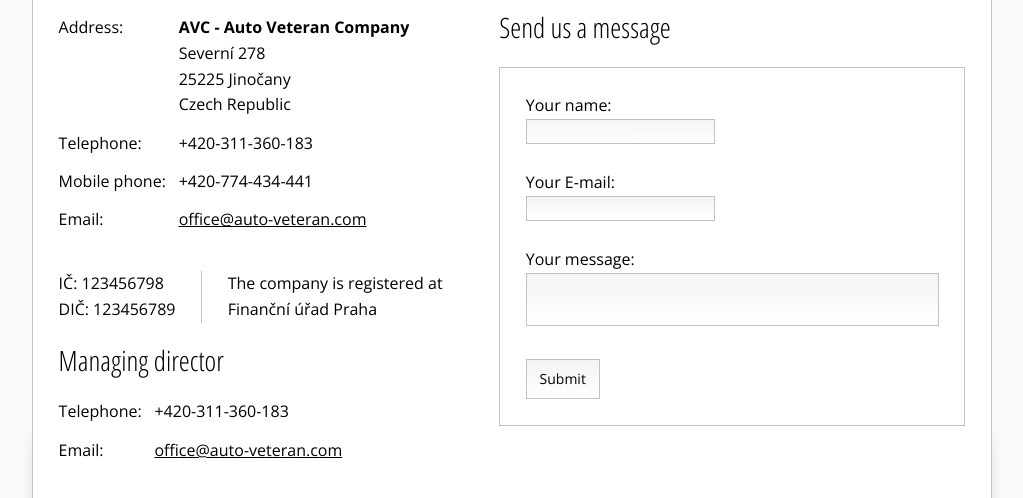
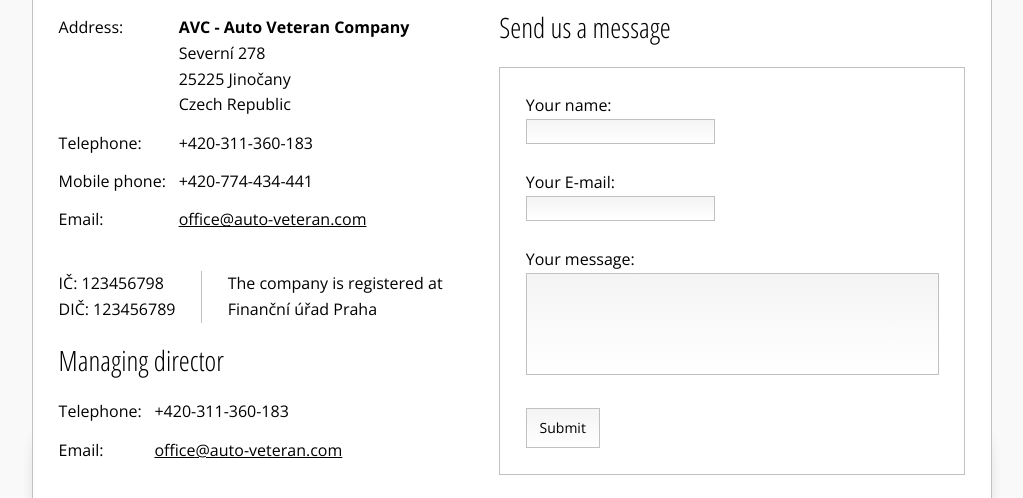
Before and after one commit to jakub-klapka/auto-veteran-html, a website: page contact_us.html in a window 1280 px wide. Shown: the part 302-800 px from the top of the page, without its empty margins (128-1151 px from the left). Drawn offline with nearby package versions, Linux system fonts and the light colour scheme; files that its build step writes are made by us from their sources.

Commit message:
Enlarge message form

```diff
--- a/src/css/contact_us.scss
+++ b/src/css/contact_us.scss
@@ -57,7 +57,7 @@
 			textarea {
 				@extend %inputs;
 				width: 100%;
-				height: rhythm(2);
+				height: rhythm(4);
 				resize: none;
 				transition: height 200ms;
 			}
```
